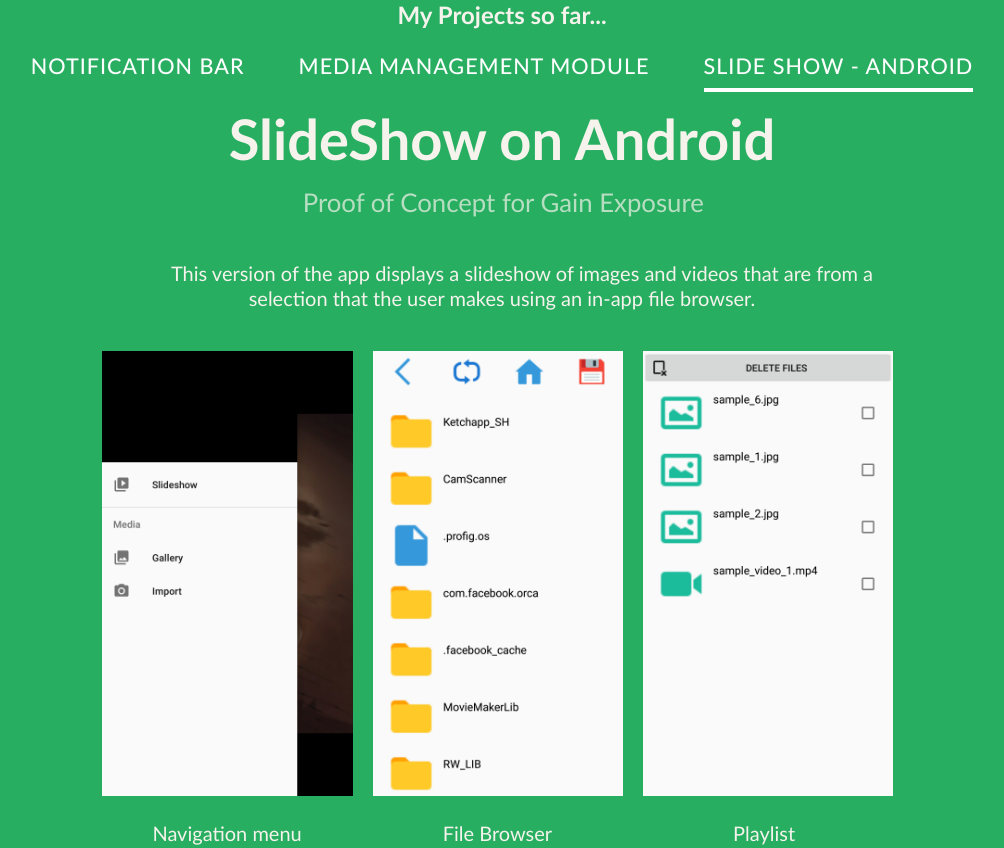
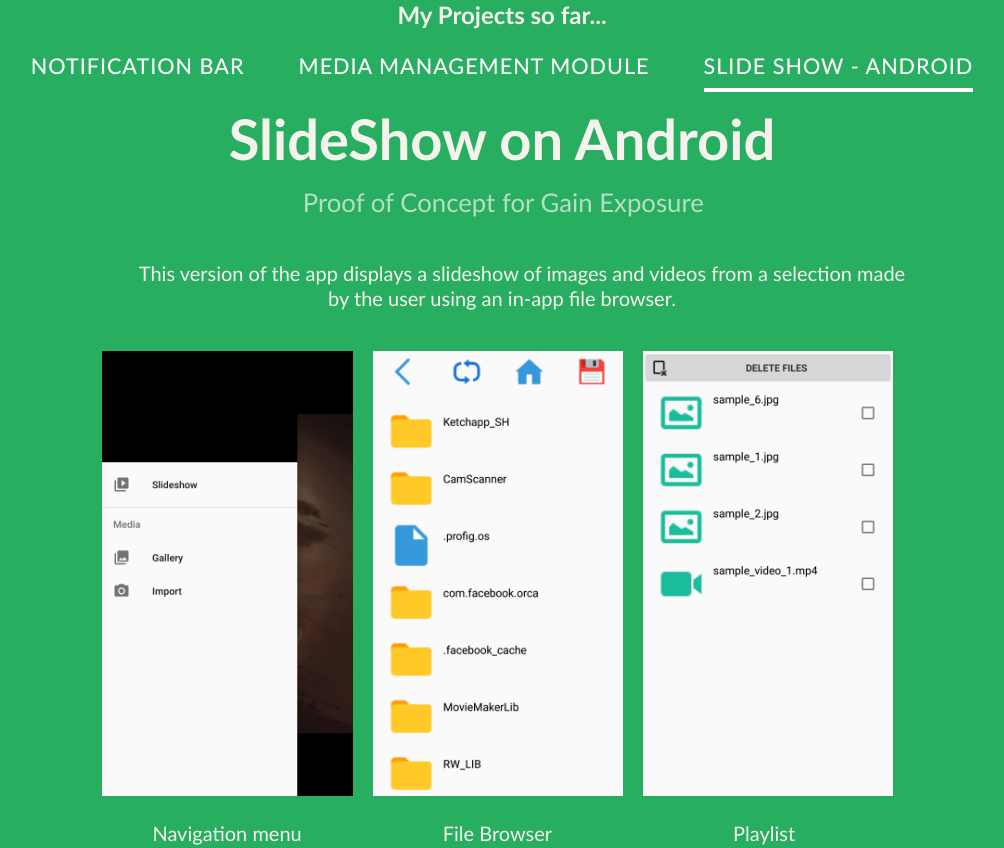
Before and after one commit to rafe721/rafe721.github.io, a plain HTML site: page page-right.html in a window 1280 px wide. Shown: the top 848 px of the page, without its empty margins (138-1142 px from the left). Drawn offline with Linux system fonts and the light colour scheme.

Commit message:
rewordings again

```diff
--- a/page-right.html
+++ b/page-right.html
@@ -34,7 +34,7 @@
 					<div class="project_info">
 						<div class="description">
 							<p>
-								This version of the app displays a slideshow of images and videos that are from a selection that the user makes using an in-app file browser.
+								This version of the app displays a slideshow of images and videos from a selection made by the user using an in-app file browser.
 							</p>
 							<div class="images">
 								<div class="image_left">
```
